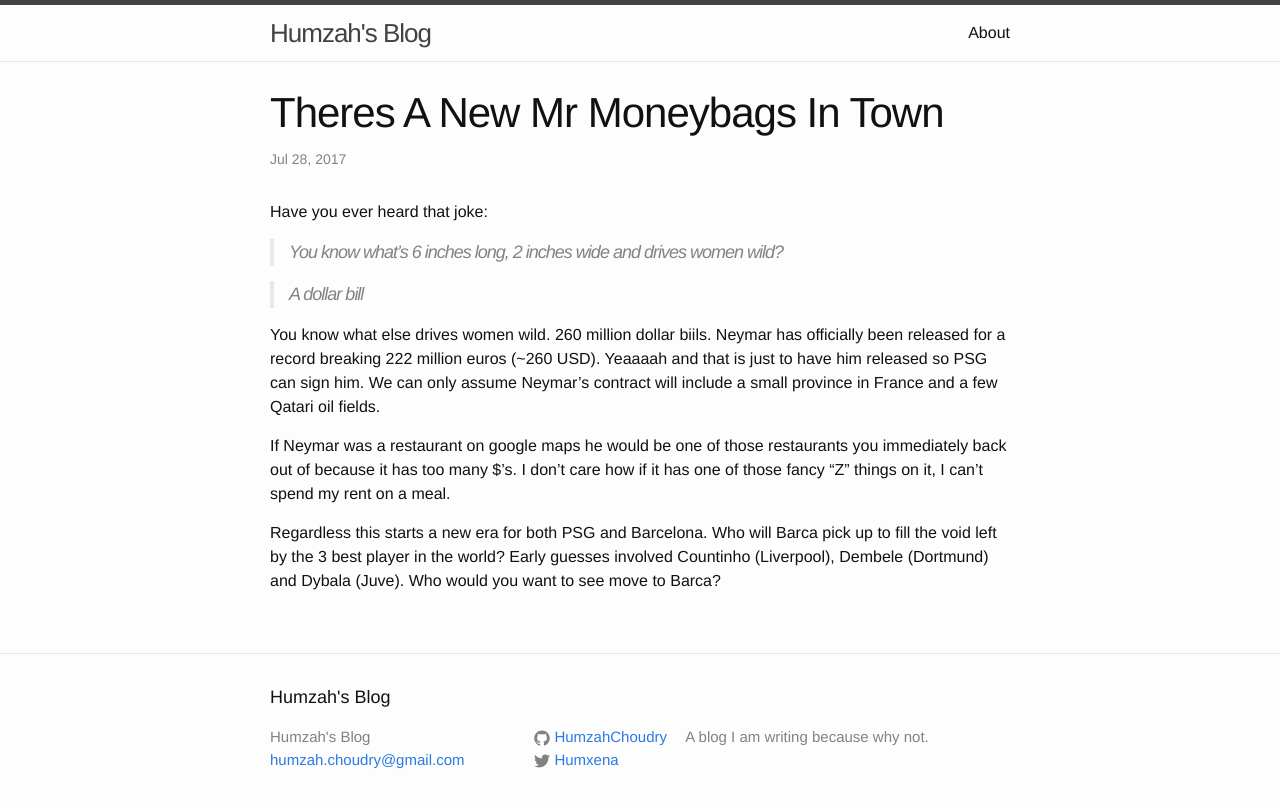
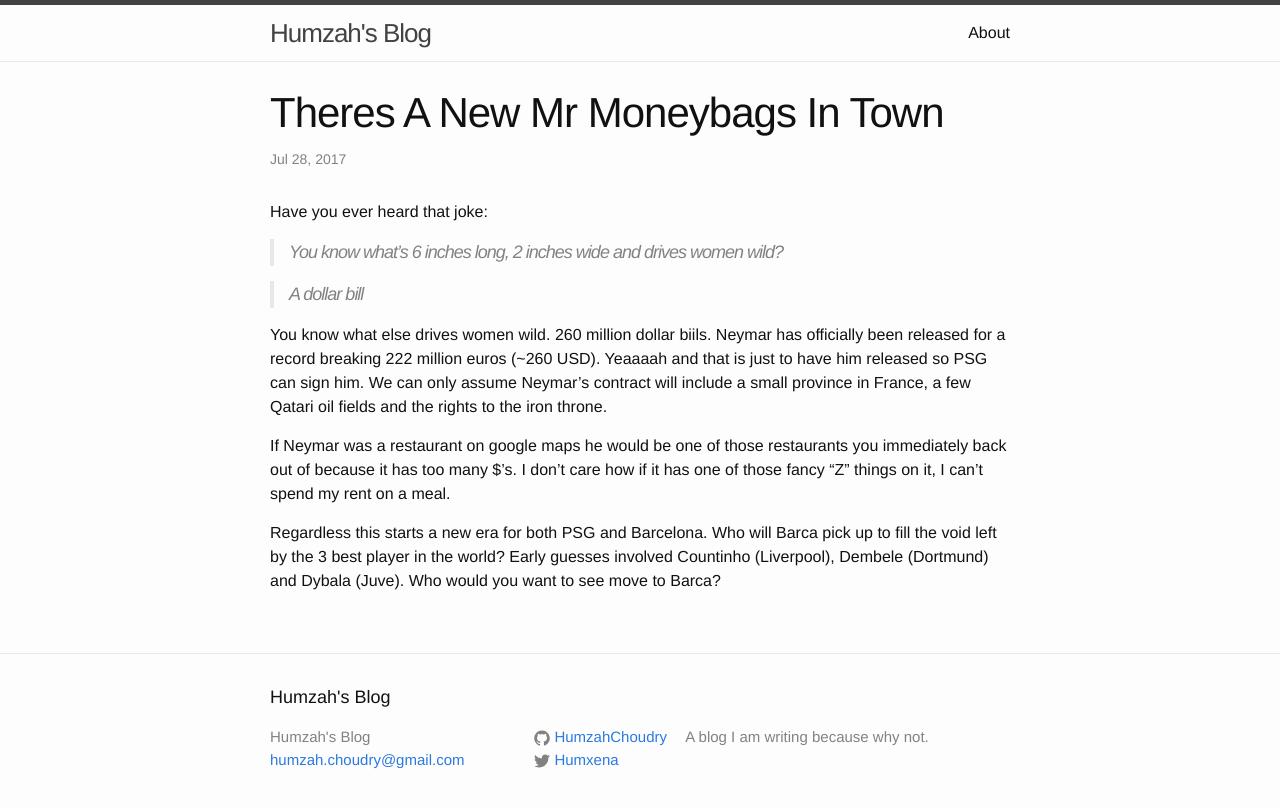
Before and after one commit to HumzahChoudry/HumzahChoudry.github.io, a Jekyll site: the page built from _posts/2017-07-28-theres-a-new-mr-moneybags-in-town.markdown, in a window 1280 px wide. Shown: the top 808 px of the page. Built offline with Jekyll 4.4.1, drawn with Linux system fonts in a browser that asks for light colours; our own code applies the rules of GitHub Pages for plain Markdown files.

Commit message:
Update 2017-07-28-theres-a-new-mr-moneybags-in-town.markdown

```diff
--- a/_posts/2017-07-28-theres-a-new-mr-moneybags-in-town.markdown
+++ b/_posts/2017-07-28-theres-a-new-mr-moneybags-in-town.markdown
@@ -4,7 +4,7 @@ Have you ever heard that joke:
 
 >A dollar bill
 
-You know what else drives women wild. 260 million dollar biils. Neymar has officially been released for a record breaking 222 million euros (~260 USD). Yeaaaah and that is just to have him released so PSG can sign him. We can only assume Neymar's contract will include a small province in France and a few Qatari oil fields.
+You know what else drives women wild. 260 million dollar biils. Neymar has officially been released for a record breaking 222 million euros (~260 USD). Yeaaaah and that is just to have him released so PSG can sign him. We can only assume Neymar's contract will include a small province in France, a few Qatari oil fields and the rights to the iron throne.
 
 If Neymar was a restaurant on google maps he would be one of those restaurants you immediately back out of because it has too many $'s. I don't care how if it has one of those fancy "Z" things on it, I can't spend my rent on a meal.
 
```
